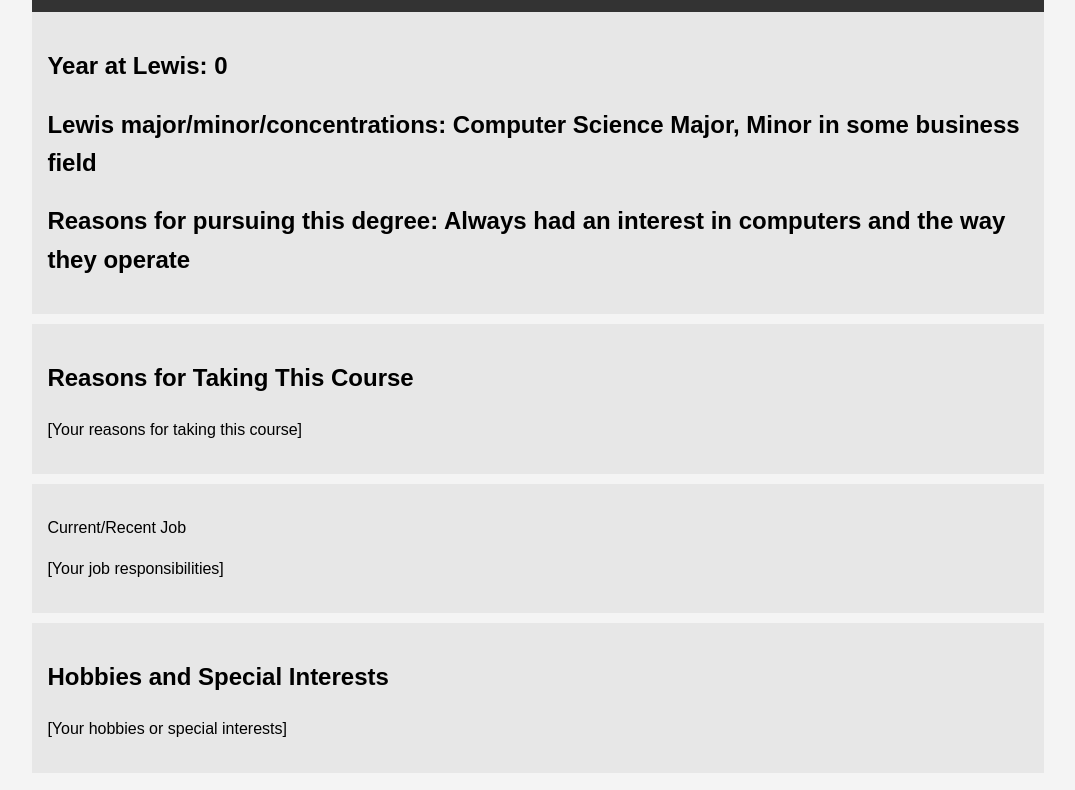
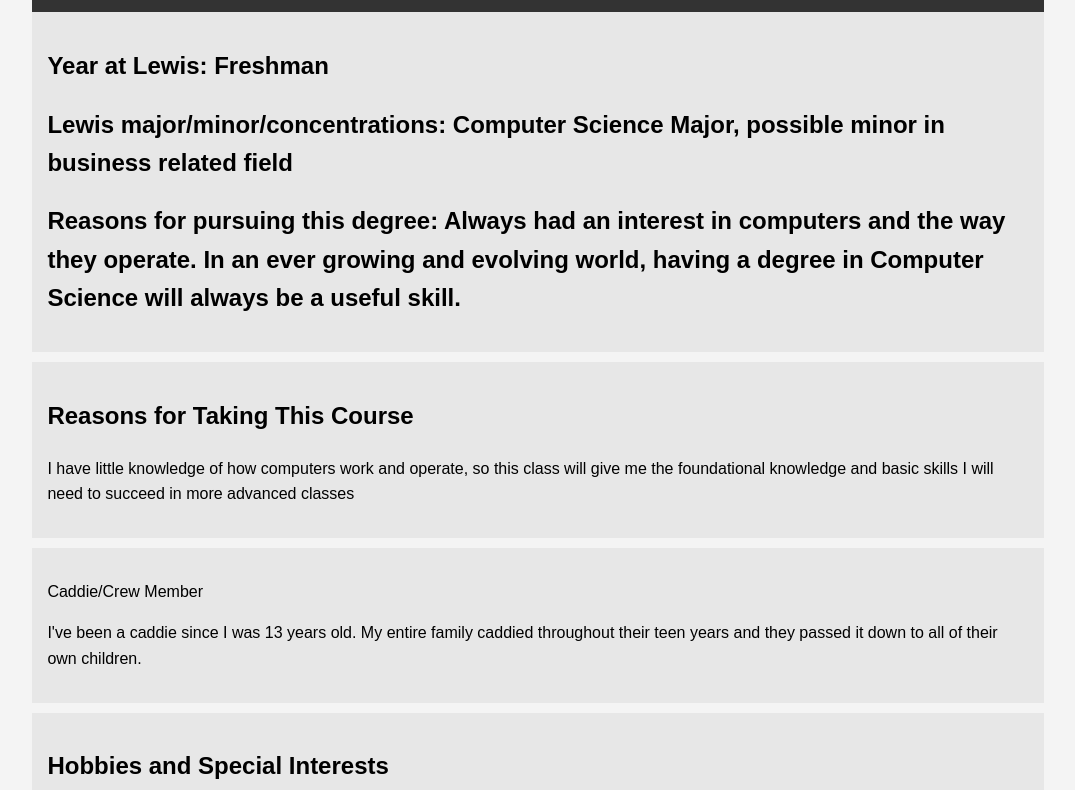
Before and after one commit to dbruin/introductions, a plain HTML site: page index.html in a window 1280 px wide. Shown: the part 138-928 px from the top of the page, without its empty margins (102-1177 px from the left). Drawn offline with Linux system fonts and the light colour scheme.

Commit message:
Update Job

```diff
--- a/index.html
+++ b/index.html
@@ -32,23 +32,23 @@
     <div class="container">
         <header class="main-info">
             <h1>Daniel Bruin</h1>
-            <h1>Preferred Name:Danny</h1>
+            <h1>Preferred Name: Danny</h1>
         </header>
 
         <section class="lewis">
-			<h2>Year at Lewis: 0</h2>
-			<h2>Lewis major/minor/concentrations: Computer Science Major, Minor in some business field</h2>
-			<h2>Reasons for pursuing this degree: Always had an interest in computers and the way they operate</h2>
+			<h2>Year at Lewis: Freshman</h2>
+			<h2>Lewis major/minor/concentrations: Computer Science Major, possible minor in business related field</h2>
+			<h2>Reasons for pursuing this degree: Always had an interest in computers and the way they operate. In an ever growing and evolving world, having a degree in Computer Science will always be a useful skill.</h2>
         </section>
 
 		<section class="course">
             <h2>Reasons for Taking This Course</h2>
-            <p>[Your reasons for taking this course]</p>
+            <p>I have little knowledge of how computers work and operate, so this class will give me the foundational knowledge and basic skills I will need to succeed in more advanced classes</p>
         </section>
 
 		<section class="job">
-            <p>Current/Recent Job</p>
-			<p>[Your job responsibilities]</p>
+            <p>Caddie/Crew Member</p>
+			<p>I've been a caddie since I was 13 years old. My entire family caddied throughout their teen years and they passed it down to all of their own children.</p>
         </section>
 
         <section class="hobbies">
```
